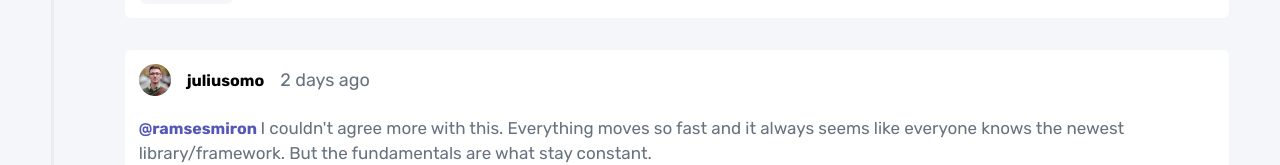
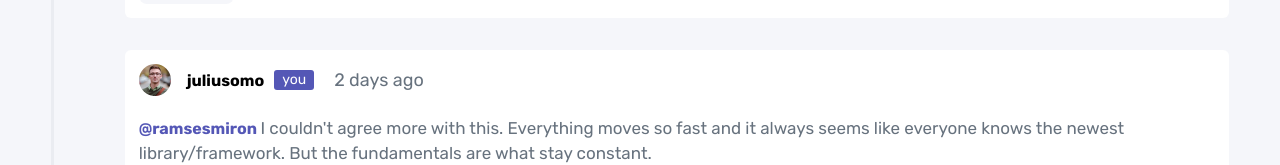
Before and after one commit to nazareno7870/11-Interactive-Comments-Section, a React (Vite) app: page / in a window 1280 px wide. Shown: the part 630-795 px from the top of the page. Built offline with nearby package versions, Linux system fonts and the light colour scheme.

Commit message:
Added own reply or comment identifier

```diff
--- a/src/components/comment.css
+++ b/src/components/comment.css
@@ -182,3 +182,14 @@ span{
 .modal-container button:last-child{
     background-color: var(--Soft-Red);
 }
+.top-comment p{
+    background-color: var(--Moderate-blue);
+    color: white;
+    font-size: 14px;
+    padding: 3px 8px;
+    line-height: 100%;
+    margin-left: -6px;
+    margin-right: 20px;
+    border-radius: 3px;
+
+}
--- a/src/components/comment.jsx
+++ b/src/components/comment.jsx
@@ -92,6 +92,7 @@ export default function Comment ({Id,User,Date,Content,Votes,Avatar, replies}){
         <div className="top-comment">
             <img src={Avatar} alt="Avatar" />
             <h4>{User}</h4>
+            {User === user.username ? <p>you</p> : <></>}
             <h5>{Date}</h5>
         </div>
 
--- a/src/components/replies.jsx
+++ b/src/components/replies.jsx
@@ -130,6 +130,7 @@ return(
             <div className="top-comment">
                 <img src={Avatar} alt="Avatar" />
                 <h4>{User}</h4>
+                {User === user.username ? <p>you</p> : <></>}
                 <h5>{Date}</h5>
             </div>
 
```
